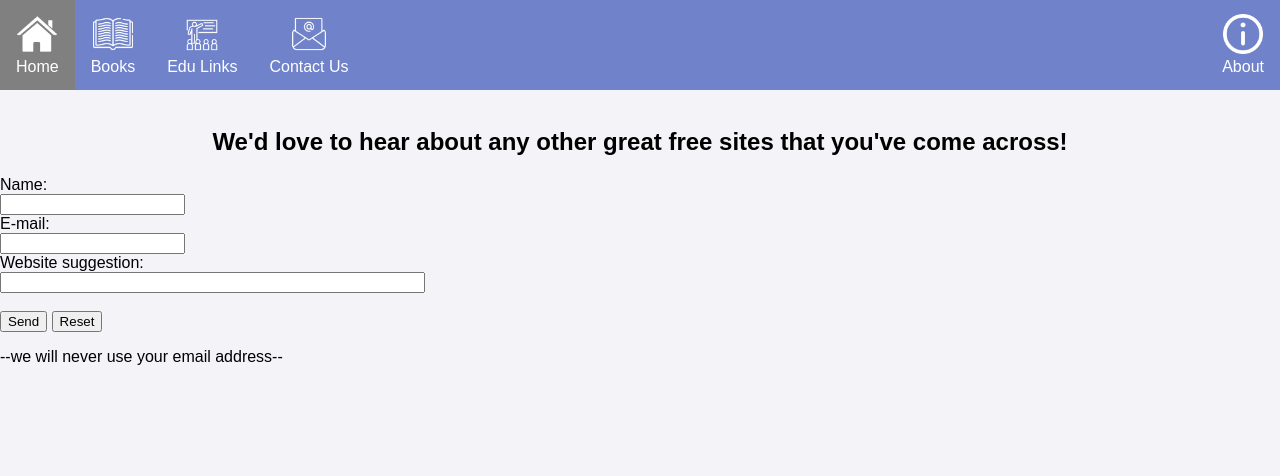
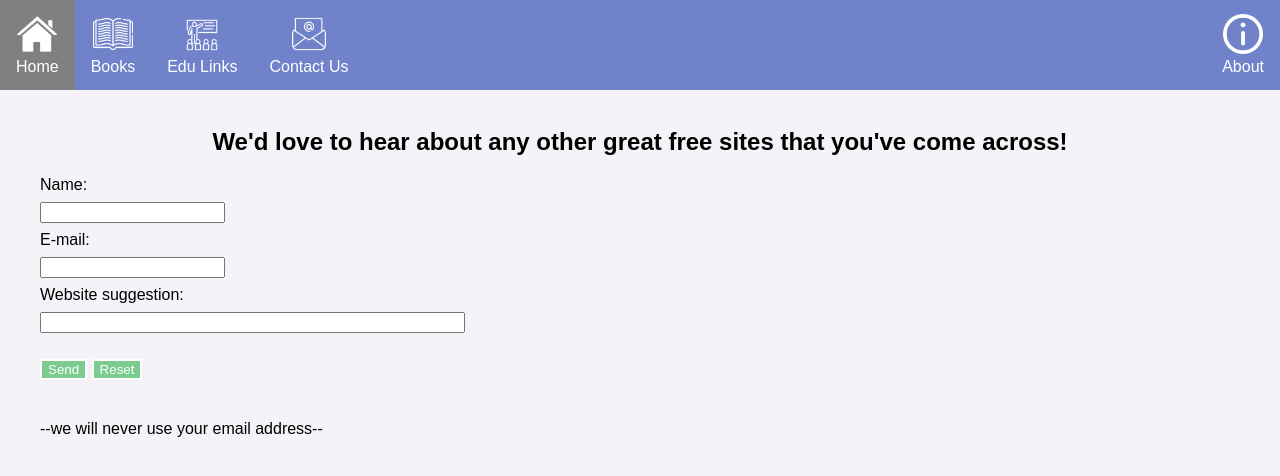
Before and after one commit to jamiemott/osu-hackathon, a Flask app: page /contactus/ in a window 1280 px wide. Shown: the top 476 px of the page. Run offline with Flask 2, Linux system fonts and the light colour scheme; some libraries are stand-ins or nearby versions.

Commit message:
Adding css to suggest template

```diff
--- a/app/static/css/style.css
+++ b/app/static/css/style.css
@@ -93,3 +93,24 @@ li a:hover {
   text-align: center;
   font-family: "Comic Sans MS", cursive, sans-serif;
 }
+
+/*suggest page*/
+
+.button{
+  background-color: #7bcc8e;
+  color: white;
+  border: 2px solid  white;
+}
+
+form{
+  margin-left: 40px;
+  margin-bottom: 40px;
+}
+
+input[type=text]{
+  margin: 8px 0;
+}
+
+.disclaimer{
+  margin-left: 40px;
+}
--- a/app/templates/suggest.html
+++ b/app/templates/suggest.html
@@ -3,17 +3,16 @@
 
 <h2>We'd love to hear about any other great free sites that you've come across!</h2>
 
-<form action="mailto:learnfree@mailinator.com" method="post" enctype="text/plain">
-Name:<br>
-<input type="text" name="name"><br>
-E-mail:<br>
-<input type="text" name="mail"><br>
-Website suggestion:<br>
-<input type="text" name="comment" size="50"><br><br>
-<input type="submit" value="Send">
-<input type="reset" value="Reset">
+<form action="mailto:learnfree@mailinator.com" method="post" enctype="text/plain">Name:<br>
+    <input type="text" name="name"><br>E-mail:<br>
+    <input type="text" name="mail"><br>Website suggestion:<br>
+    <input type="text" name="comment" size="50"><br><br>
+    <input class="button" type="submit" value="Send">
+    <input class="button" type="reset" value="Reset">
 </form>
 
-<p>--we will never use your email address--</p>
+<div class="disclaimer">
+    <p>--we will never use your email address--</p>
+</div>
 
 {% endblock %}
```
